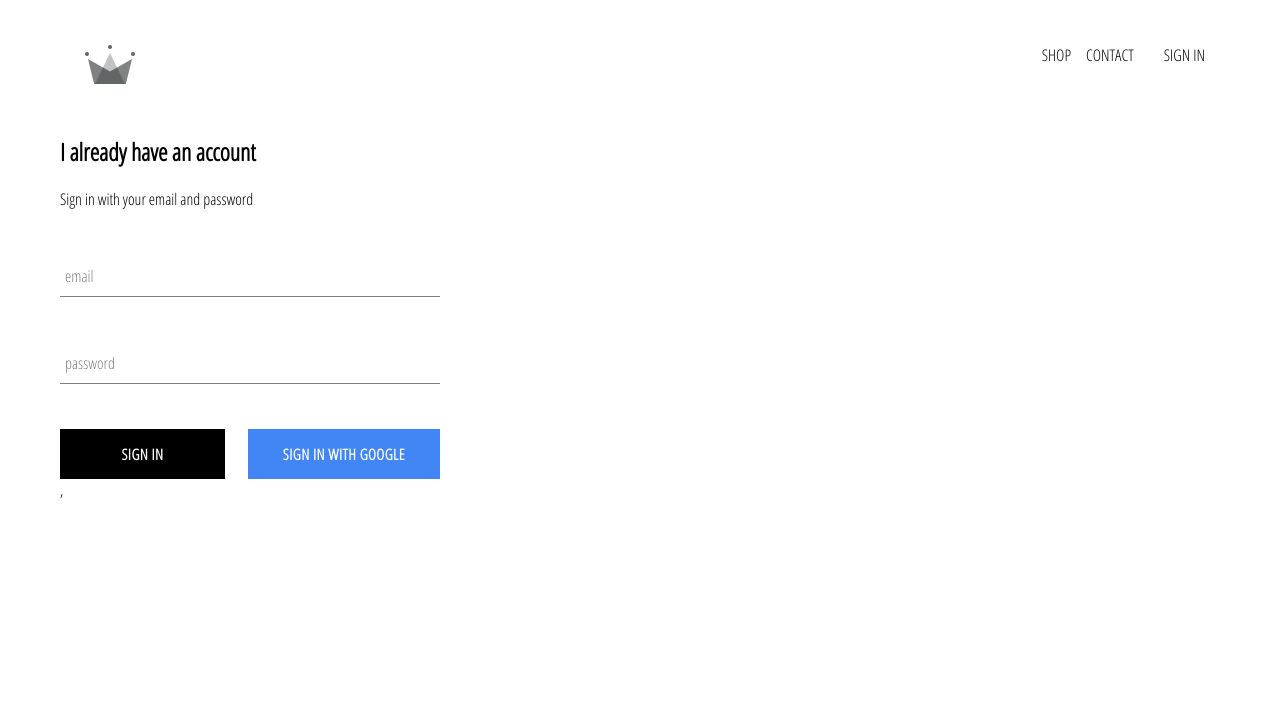
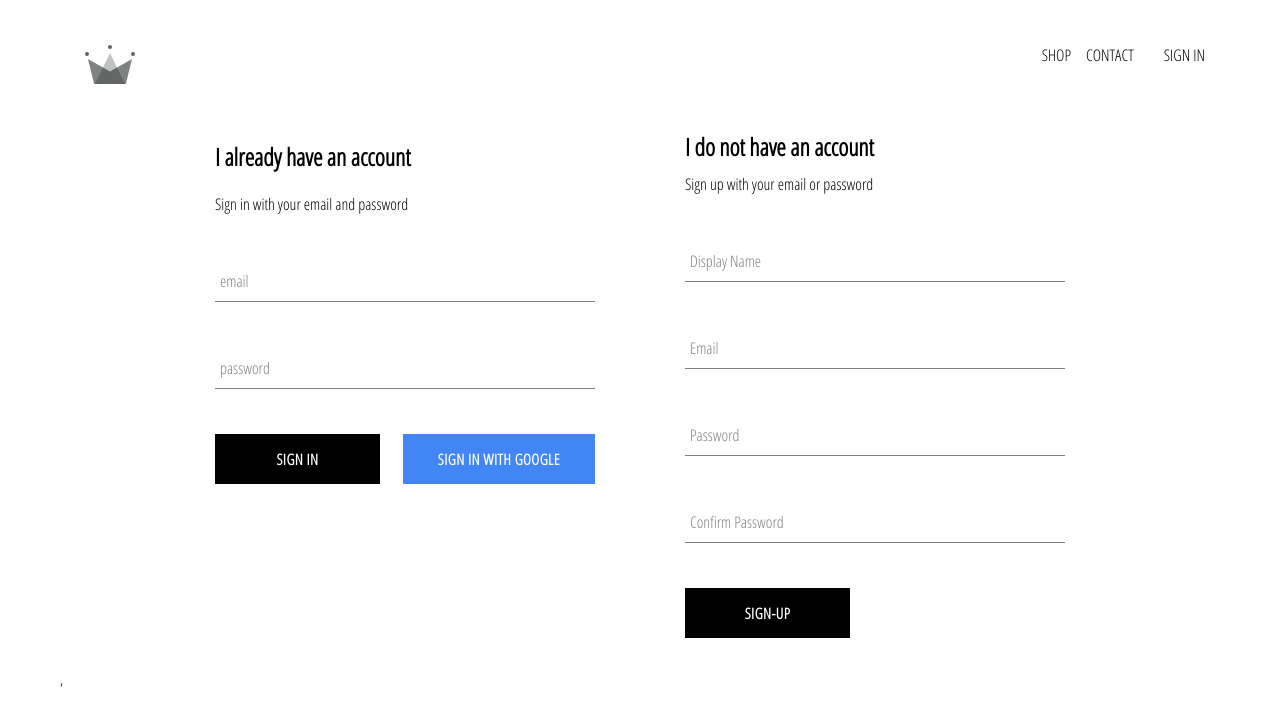
Before and after one commit to NoahPerez/React-Redux-eCommerce, a React (Create React App) app: page /signIn in a window 1280 px wide. Shown: the top 726 px of the page. Built offline with nearby package versions, Linux system fonts and the light colour scheme; no server answers.

Commit message:
implemented firebase utils ability to share authenticated users into our firestore datebase

```diff
--- a/src/App.js
+++ b/src/App.js
@@ -6,7 +6,7 @@
 import ShopPage from './pages/shop/shop.component';
 import SignInAndSignUpPage from './pages/sign-in-and-sign-up/sign-in-and-sign-up.component';
 import Header from './components/header/header.component';
-import { auth } from './firebase/firebase.utils';
+import { auth, createUserProfileDocument } from './firebase/firebase.utils';
 
 
 
@@ -22,9 +22,25 @@
   unsubscribeFromAuth = null
 
   componentDidMount() {
-    this.unsubscribeFromAuth = auth.onAuthStateChanged(user => {
-      this.setState({ currentUser: user });
-      console.log(user);
+    this.unsubscribeFromAuth = auth.onAuthStateChanged(async userAuth => {  // this is connected to our firebase.utils.js
+      if (userAuth) {
+        const userRef = await createUserProfileDocument(userAuth);  // we can back from our userReft
+
+        userRef.onSnapshot(snapShot => {                              // we going to get the snapShot data that is the object
+          this.setState({   // setState is async *
+            currentUser: {
+              id: snapShot.id,
+              ...snapShot.data()
+            }
+          })
+
+          console.log(this.state);
+
+        });
+      }
+      else {
+        this.setState({ currentUser: userAuth });
+      }
     })
   }
 
--- /dev/null
+++ b/src/components/sign-up/sign-up.component.jsx
@@ -0,0 +1,119 @@
+import React from 'react';
+
+import FromInput from '../form-input/form-input.component';
+import CustomButton from '../custom-button/custom-button.component';
+
+import { auth, createUserProfileDocument } from '../../firebase/firebase.utils';
+
+
+import './sign-up.styles.scss';
+
+
+
+
+class SignUp extends React.Component {
+    constructor() {
+        super();
+
+
+        this.state = {
+            displayName: '',
+            email: '',
+            password: '',
+            confirmPassword: ''
+        }
+    }
+
+
+    handleSubmit = async event => {
+        event.preventDefault();
+
+
+        const { displayName, email, password, confirmPassword } = this.state;
+
+        if (password !== confirmPassword) {
+            alert("password don't match");
+            return;
+        }
+        //    Creates a new user account associated with the specified email address and password.
+        //    On successful creation of the user account, this user will also be signed in to your application.
+        //    User account creation can fail if the account already exists or the password is invalid.
+        try {
+            const { user } = await auth.createUserWithEmailAndPassword(
+                email,
+                password
+            );
+
+            await createUserProfileDocument(user, { displayName })
+
+            this.setState({
+                displayName: '',
+                email: '',
+                password: '',
+                confirmPassword: ''
+            });
+
+        } catch (error) {
+            console.log(error);
+        }
+    };
+
+    handleChange = event => {
+        const { name, value } = event.target;
+
+        this.setState({ [name]: value });
+    };
+
+    render() {
+
+        const { displayName, email, password, confirmPassword } = this.state;
+        return (
+            <div className='sign-up'>
+                <h2 className='title'>I do not have an account</h2>
+                <span>Sign up with your email or password</span>
+                <form className='sign-up-form' onSubmit={this.handleSubmit}>
+
+                    <FromInput
+                        type='text'
+                        name='displayName'
+                        value={displayName}
+                        onChange={this.handleChange}
+                        label='Display Name'
+                        required
+                    />
+
+                    <FromInput
+                        type='email'
+                        name='email'
+                        value={email}
+                        onChange={this.handleChange}
+                        label='Email'
+                        required
+                    />
+
+                    <FromInput
+                        type='password'
+                        name='password'
+                        value={password}
+                        onChange={this.handleChange}
+                        label='Password'
+                        required
+                    />
+
+                    <FromInput
+                        type='password'
+                        name='confirmPassword'
+                        value={confirmPassword}
+                        onChange={this.handleChange}
+                        label='Confirm Password'
+                        required
+                    />
+
+                    <CustomButton type='submit'>Sign-Up</CustomButton>
+                </form>
+            </div>
+        )
+    }
+}
+
+export default SignUp;
--- /dev/null
+++ b/src/components/sign-up/sign-up.styles.scss
@@ -0,0 +1,9 @@
+.sign-up {
+    display: flex;
+    flex-direction: column;
+    width: 380px;
+
+    .title{
+        margin: 10px 0;
+    }
+}
--- a/src/firebase/firebase.utils.js
+++ b/src/firebase/firebase.utils.js
@@ -12,7 +12,38 @@
     messagingSenderId: "10289161292",
     appId: "1:10289161292:web:957acf7c870330d93cc0e9",
     measurementId: "G-7BQXMZFXVD"
-}
+};
+// we get back authenticated user (userAuth)
+export const createUserProfileDocument = async (userAuth, additionData) => {
+    if (!userAuth) return;
+
+    const userRef = firestore.doc(`user/${userAuth.uid}`); // this is to authecate user
+
+    const snapShot = await userRef.get(); // this is to get a snapshot  to see if we store the user object
+
+    console.log(snapShot);
+
+    if (!snapShot.exits) {
+        const { displayName, email } = userAuth;
+        const createdAt = new Date();
+
+        try {
+
+            await userRef.set({
+                displayName,
+                email,
+                createdAt,
+                ...additionData
+            })
+
+        } catch (error) {
+            console.log('error creating user', error.message);
+        }
+    }
+    return userRef;
+};
+
+
 
 firebase.initializeApp(config);
 
--- a/src/pages/sign-in-and-sign-up/sign-in-and-sign-up.component.jsx
+++ b/src/pages/sign-in-and-sign-up/sign-in-and-sign-up.component.jsx
@@ -1,12 +1,14 @@
 import React from 'react';
 
 import SignIn from '../../components/sign-in/sign-in.component'
+import SignUp from '../../components/sign-up/sign-up.component'
 
 import './sign-in-and-sign-up.styles.scss';
 
 const SignInAndSignUpPage = () => (
     <div className='sign-in-and-sign-up'>
         <SignIn />
+        <SignUp />
     </div>
 )
 export default SignInAndSignUpPage;
--- a/src/pages/sign-in-and-sign-up/sign-in-and-sign-up.styles.scss
+++ b/src/pages/sign-in-and-sign-up/sign-in-and-sign-up.styles.scss
@@ -0,0 +1,6 @@
+.sign-in-and-sign-up {
+    width: 850px;
+    display:flex;
+    justify-content: space-between;
+    margin: 30px  auto;
+}
```
